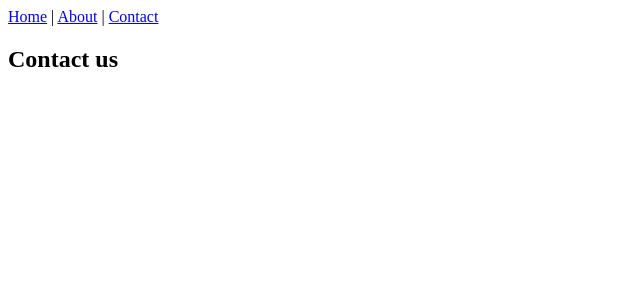
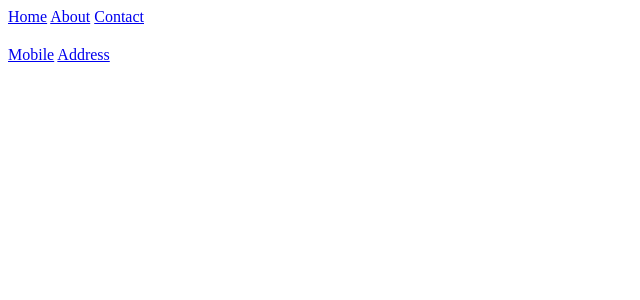
Before and after one commit to Sunny5130/reactProj, a React (Vite) app: page /contact in a window 1280 px wide. Shown: the top 300 px of the page, without its empty margins (0-640 px from the left). Built offline with nearby package versions, Linux system fonts and the light colour scheme.

Commit message:
nested rout

```diff
--- /dev/null
+++ b/src/routes/Address.jsx
@@ -0,0 +1,5 @@
+export default function Address(){
+    return(<>
+    <h1>Village-Sekhpura,City-Narnaul,State-Haryana</h1>
+    </>)
+}
--- a/src/routes/Contact.jsx
+++ b/src/routes/Contact.jsx
@@ -1,6 +1,15 @@
-function Contact(){
-return(<>
-<h2>Contact us</h2>
-</>)
+import { Link, NavLink, Outlet } from "react-router-dom";
+
+function Contact() {
+  return (
+    <>
+      <div>
+        <NavLink to="mobno">Mobile</NavLink>{" "}
+        <NavLink to="address">Address</NavLink>
+        <Outlet />   {/* if we don't write this na thennested router data will not be visible  */}
+      </div>
+    </>
+  );
 }
+
 export default Contact;
--- /dev/null
+++ b/src/routes/Mobileno.jsx
@@ -0,0 +1,6 @@
+export default function MobileNo(){
+    return(<>
+    <h2>My Mobile no is: +91-9419203454</h2>
+    <h2>My 2nd mob no is: +91-9419221354</h2>
+    </>)
+}
--- a/src/routes/Nav.jsx
+++ b/src/routes/Nav.jsx
@@ -3,21 +3,28 @@ import Home from "./Home";
 import About from "./About";
 import Contact from "./Contact";
 import PageNotFound from "./Pagenotfound";
-
+import MobileNo from "./Mobileno";
+import Address from "./Address";
 function Nav() {
   return (
     <>
       <nav style={{ marginBottom: "20px" }}>
-        <Link to="/home">Home</Link> |{" "}
-        <Link to="/about">About</Link> |{" "}
-        <Link to="/contact">Contact</Link>
+        {/* <Link style={{ color: 'black', textDecoration: 'none' }} to="/home">Home</Link> */}
+        <Link to="/home">Home</Link>{"  "}
+        <Link to="/about">About</Link> {"  "}
+        <Link to="/contact">Contact</Link>  {/*if we don't have page then write invalid route path in to */}
       </nav>
 
       <Routes>
         <Route path="/" element={<h1>Please press any button for infromation</h1>} />
         <Route path="/home" element={<Home />} />
         <Route path="/about" element={<About />} />
-        <Route path="/contact" element={<Contact />} />
+
+        <Route path="/contact" element={<Contact />} >
+        <Route path='mobno' element={<MobileNo/>}/>
+        <Route path='address' element={<Address/>}/>
+        </Route>
+
         <Route path="/*" element={<PageNotFound/>} />
       </Routes>
     </>
```
